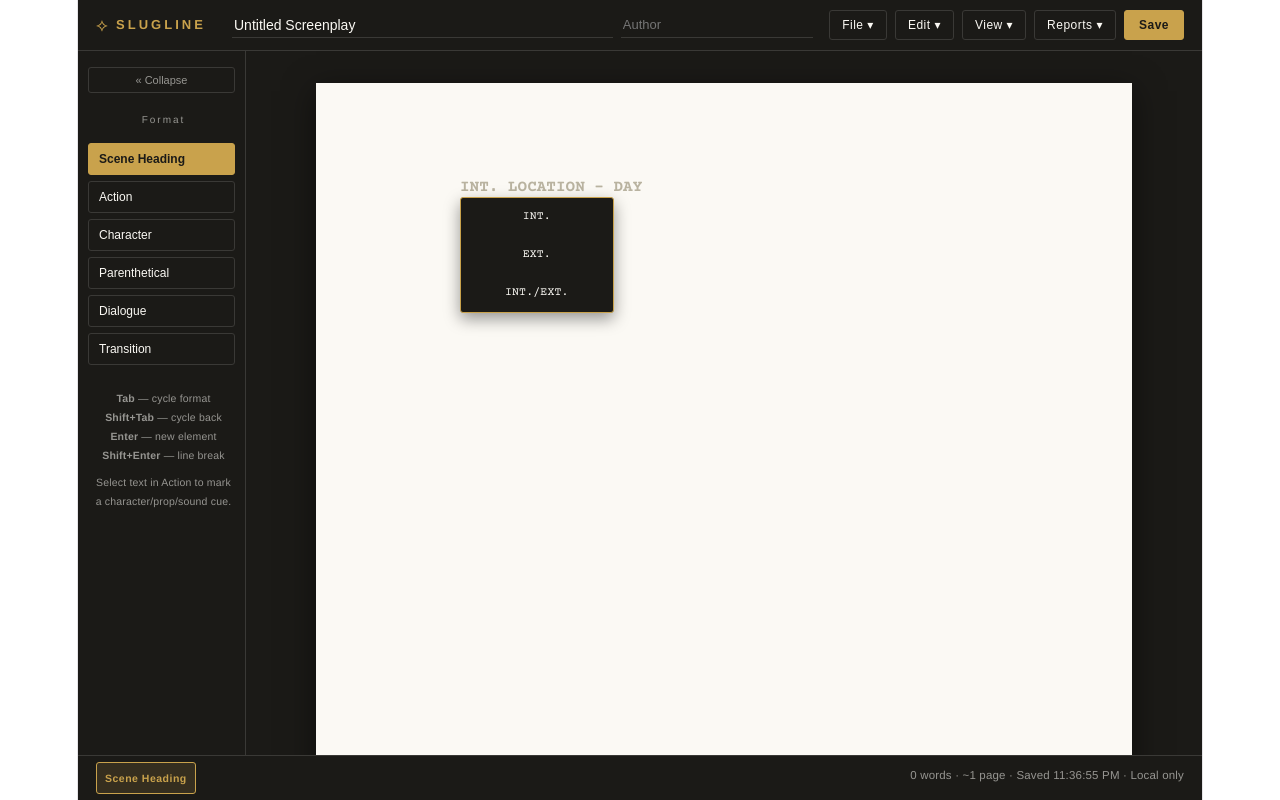
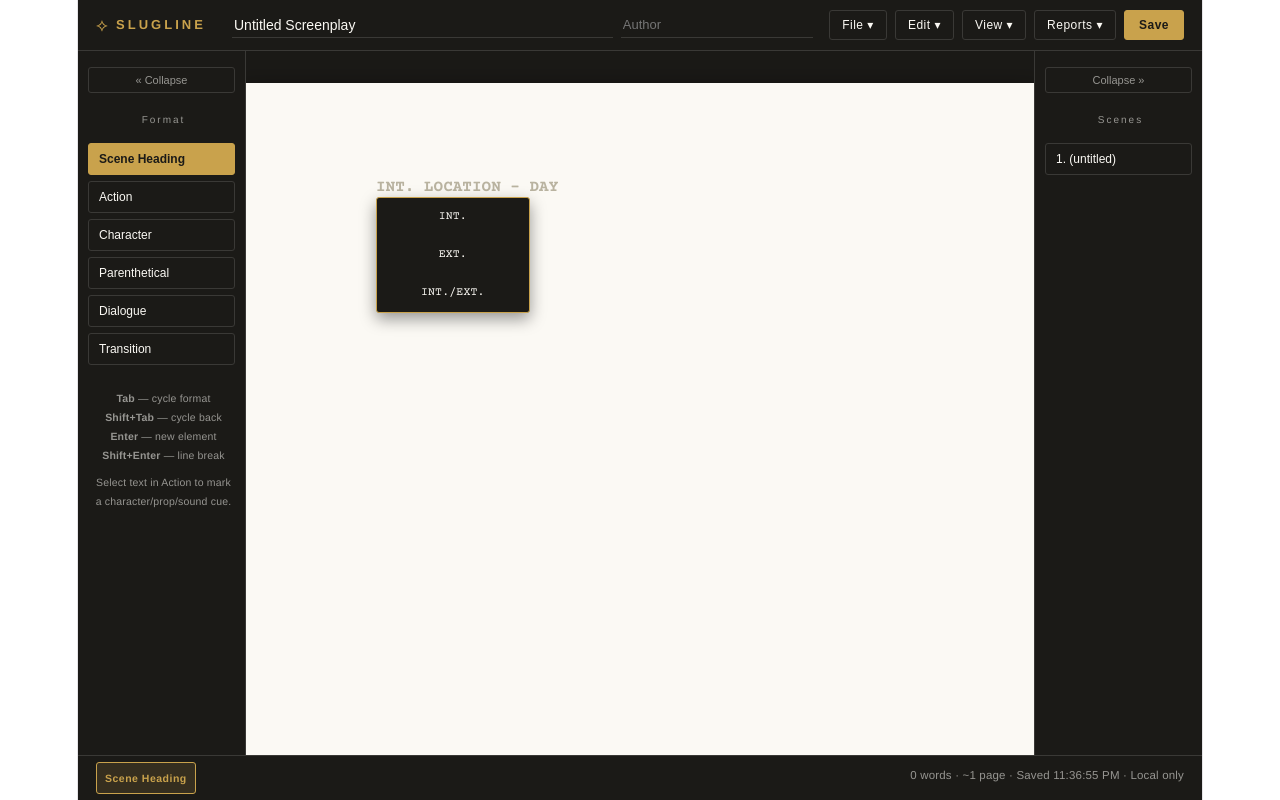
Before and after one commit to danielpanek2/screenplay-editor, a React (Vite) app: page / in a window 1280 px wide. Both pictures are taken after a click on the button "Continue without cloud sync". Built offline with nearby package versions, Linux system fonts and the light colour scheme.

Commit message:
Add files via upload

```diff
--- a/src/ScreenplayEditor.jsx
+++ b/src/ScreenplayEditor.jsx
@@ -991,6 +991,7 @@ export default function ScreenplayEditor() {
   const [focusedId, setFocusedId] = useState(blocks[0].id);
   const [pendingFocus, setPendingFocus] = useState(null);
   const [railCollapsed, setRailCollapsed] = useState(false);
+  const [sceneListCollapsed, setSceneListCollapsed] = useState(false);
   const [elements, setElements] = useState([]);
   const [stepOutline, setStepOutline] = useState([]);
   const [availableVoices, setAvailableVoices] = useState([]);
@@ -2029,12 +2030,15 @@ export default function ScreenplayEditor() {
   const styles = useMemo(() => buildStyles(theme), [theme]);
   const globalCss = useMemo(() => buildGlobalCss(theme), [theme]);
   const mutedColor = useMemo(() => mix(theme.ink, theme.text, 0.55), [theme]);
+  const lineColor = useMemo(() => mix(theme.ink, theme.text, 0.14), [theme]);
+  const sceneHeadingColor = useMemo(() => mix(theme.gold, "#1a1a1a", 0.35), [theme]);
 
   const renderField = (b, dualMode = false) => {
     const isFocused = b.id === focusedId;
     const suggestions = isFocused ? getSuggestionsFor(b) : [];
     const typeStyle = dualMode ? { width: "100%", marginLeft: "0" } : TYPE_STYLE[b.type];
     const sceneNum = !dualMode && b.type === "scene_heading" ? sceneNumberMap[b.id] : null;
+    const missingTOD = b.type === "scene_heading" && b.text.trim() && !parseSceneHeadingParts(b.text).timeOfDay;
     return (
       <div key={b.id} style={{ position: "relative" }}>
         {showSceneNumbers && sceneNum && (
@@ -2043,10 +2047,14 @@ export default function ScreenplayEditor() {
             <span style={{ ...styles.sceneNumberBadge, right: "-0.65in" }}>{sceneNum}</span>
           </>
         )}
+        {missingTOD && (
+          <span style={styles.todWarning} title="No DAY/NIGHT (or other time cue) specified">⚠ DAY/NIGHT?</span>
+        )}
         <textarea
           ref={(el) => (textRefs.current[b.id] = el)}
           value={b.text}
           placeholder={PLACEHOLDER[b.type]}
+          className={b.type === "scene_heading" ? "scene-heading-field" : undefined}
           onFocus={() => {
             setFocusedId(b.id);
             setSuggestIndex(-1);
@@ -2065,6 +2073,7 @@ export default function ScreenplayEditor() {
             ...styles.line,
             ...typeStyle,
             fontWeight: b.type === "character" || b.type === "scene_heading" ? 700 : 400,
+            color: b.type === "scene_heading" ? sceneHeadingColor : styles.line.color,
             background: b.id === readingBlockId ? `${theme.gold}22` : "transparent",
           }}
         />
@@ -2244,6 +2253,7 @@ export default function ScreenplayEditor() {
             { label: "Corkboard", checkbox: viewMode === "corkboard", onClick: () => setViewMode((v) => (v === "corkboard" ? "script" : "corkboard")) },
             { label: "Outline", checkbox: viewMode === "outline", onClick: () => setViewMode((v) => (v === "outline" ? "script" : "outline")) },
             { label: railCollapsed ? "Expand Left Panel" : "Collapse Left Panel", onClick: () => setRailCollapsed((v) => !v) },
+            { label: sceneListCollapsed ? "Show Scene List" : "Hide Scene List", checkbox: !sceneListCollapsed, onClick: () => setSceneListCollapsed((v) => !v) },
             { divider: true },
             { label: isReading ? "Stop Reading" : "Table Read (from top)", onClick: isReading ? handleStopReading : () => handleTableRead(null) },
           ])}
@@ -2509,6 +2519,50 @@ export default function ScreenplayEditor() {
           </div>
         </div>
         )}
+
+        {/* Right-side scene list */}
+        {viewMode === "script" && (
+          <div
+            style={{
+              ...styles.rail,
+              ...(sceneListCollapsed ? styles.railCollapsed : {}),
+              borderRight: "none",
+              borderLeft: `1px solid ${lineColor}`,
+            }}
+            className="no-print"
+          >
+            <button
+              style={styles.railToggle}
+              onClick={() => setSceneListCollapsed((c) => !c)}
+              title={sceneListCollapsed ? "Expand panel" : "Collapse panel"}
+            >
+              {sceneListCollapsed ? "«" : "Collapse »"}
+            </button>
+            {!sceneListCollapsed && <div style={styles.railLabel}>Scenes</div>}
+            {blocks
+              .filter((b) => b.type === "scene_heading")
+              .map((b) => {
+                const num = sceneNumberMap[b.id];
+                return (
+                  <button
+                    key={b.id}
+                    onClick={() => setPendingFocus({ id: b.id, pos: "start" })}
+                    title={b.text.trim() || "(untitled scene)"}
+                    style={{
+                      ...styles.railBtn,
+                      ...(sceneListCollapsed ? styles.railBtnCollapsed : {}),
+                      textAlign: "left",
+                      whiteSpace: sceneListCollapsed ? "nowrap" : "normal",
+                      overflow: "hidden",
+                      textOverflow: "ellipsis",
+                    }}
+                  >
+                    {sceneListCollapsed ? num || "•" : `${num ? num + ". " : ""}${b.text.trim() || "(untitled)"}`}
+                  </button>
+                );
+              })}
+          </div>
+        )}
       </div>
 
       {/* Status bar */}
@@ -3283,6 +3337,18 @@ function buildStyles(t) {
       lineHeight: 1,
       color: "#1a1a1a",
     },
+    todWarning: {
+      position: "absolute",
+      top: "2px",
+      right: "2px",
+      fontSize: "10px",
+      color: "#c9812f",
+      fontWeight: 700,
+      cursor: "help",
+      background: "rgba(255,255,255,0.85)",
+      padding: "0 3px",
+      borderRadius: "2px",
+    },
     authWrap: {
       flex: 1,
       display: "flex",
@@ -3377,6 +3443,7 @@ function buildGlobalCss(t) {
     .no-print { display: none !important; }
     body, html { background: white !important; }
     .print-page { box-shadow: none !important; margin: 0 !important; }
+    .scene-heading-field { color: #1a1a1a !important; background: transparent !important; }
   }
 `;
 }
```
